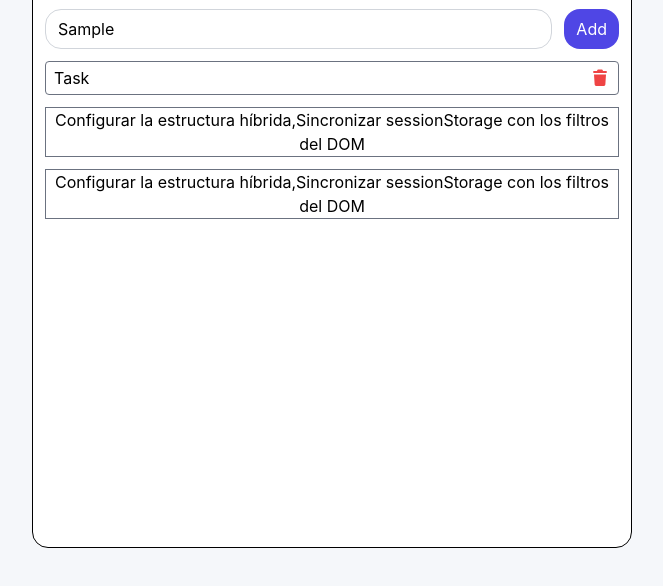
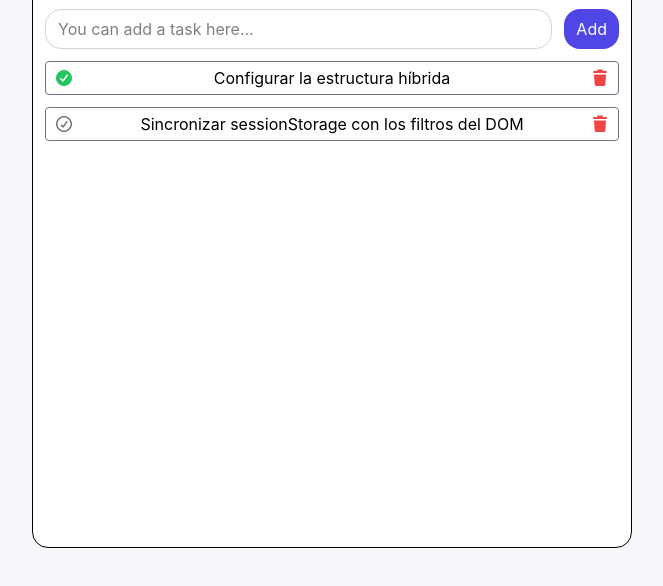
Before and after one commit to Omar-0419/workspace, a website built with Vite: page workspace/index.html in a window 1280 px wide. Both pictures are taken after typing "Sample" into the empty fields and a click on the button "Add". Shown: the part 152-738 px from the top of the page, without its empty margins (308-971 px from the left). Built offline with nearby package versions, Linux system fonts and the light colour scheme; no server answers; data requests are answered from the project's data file.

Commit message:
CRUD completed

```diff
--- a/workspace/index.html
+++ b/workspace/index.html
@@ -12,7 +12,7 @@
       <h1 id="workspaceText" class="text-3xl">Workspace</h1>
       <div class="flex justify-around items-center gap-3">
         <div id="inputAdd" class="w-full h-10 items-center flex px-3 rounded-2xl">
-          <input id="taskInput" type="text" class="w-full h-full rounded-2xl" placeholder="You can add some task here..." required />
+          <input id="taskInput" type="text" class="w-full h-full rounded-2xl" placeholder="You can add a task here..."/>
         </div>
 
         <button id="addBtn" class="bg-amber-200 px-3 py-2 rounded-2xl">Add</button>
@@ -29,6 +29,6 @@
 
 
     </div>
-    <script type="module" src="/src/main.js"></script>
+    <script type="module" src="/src/js/main.js"></script>
   </body>
 </html>
--- /dev/null
+++ b/workspace/src/js/api.js
@@ -0,0 +1,37 @@
+const URL = "http://localhost:3000/tasks"
+
+export async function getTask() {
+    const response = await fetch(URL)
+    const data = await response.json()
+    return data
+}
+
+export async function createTask(task) {
+
+    await fetch(URL, {
+        method: "POST", //say to server "I'm going to create something"
+        headers: {
+            "Content-Type": "application/json" //say to server "I'm sending JSON"
+        },
+
+        body: JSON.stringify(task) //transform the object JS to JSON
+    })
+}
+
+export async function deleteTask(id) {
+    await fetch(`${URL}/${id}`,{
+        method: "DELETE"
+    })
+}
+
+export async function updateTask(id, completed) {
+
+    await fetch (`${URL}/${id}`, {
+        method: "PATCH",
+        headers: {
+            "Content-Type": "application/json"
+        },
+
+        body: JSON.stringify(completed)
+    })
+}
--- /dev/null
+++ b/workspace/src/js/main.js
@@ -0,0 +1,97 @@
+import flattenColorPalette from 'tailwindcss/lib/util/flattenColorPalette'
+import '../style.css'
+import { getTask, createTask, deleteTask, updateTask } from './api'
+
+
+const taskInput = document.getElementById("taskInput")
+const addBtn = document.getElementById("addBtn")
+const listTask = document.getElementById("listTask")
+
+
+
+function renderTasks(tasks) {
+
+    listTask.innerHTML = ""
+
+    tasks.forEach(task => {
+
+        const li = document.createElement("li")
+
+        li.className = "w-full border rounded-sm py-1 flex px-2 text-center justify-between items-center"
+
+        li.innerHTML = `
+            ${task.completed ? '<i id="statusTrue" class="fa-solid fa-circle-check""></i>' : '<i id="statusFalse" class="fa-regular fa-circle-check""></i>'} ${task.title}
+            <i id="deleteBtn" class="fa-solid fa-trash"></i>
+        `
+
+        const deleteBtn = li.querySelector("#deleteBtn")
+
+        li.addEventListener("click", async () => {
+          await updateTask(task.id, {
+            completed: !task.completed // reverse the value
+          })
+
+          const tasks = await getTask()
+
+          renderTasks(tasks)
+
+        })
+
+
+
+        deleteBtn.addEventListener("click", async () => {
+
+            await deleteTask(task.id)
+
+            const tasks = await getTask()
+
+            renderTasks(tasks)
+
+        })
+
+        listTask.appendChild(li)
+
+    })
+
+}
+
+
+
+async function init() {
+
+    const tasks = await getTask()
+
+    renderTasks(tasks)
+
+}
+
+init()
+
+
+
+addBtn.addEventListener("click", async () => {
+
+    if (taskInput.value.trim() === "") {
+
+        alert("You didn't register some task")
+
+    } else {
+
+        const newTask = {
+
+            title: taskInput.value,
+            completed: false
+
+        }
+
+        await createTask(newTask)
+
+        const tasks = await getTask()
+
+        renderTasks(tasks)
+
+        taskInput.value = ""
+
+    }
+
+})
--- a/workspace/src/main.js
+++ /dev/null
@@ -1,34 +0,0 @@
-import './style.css'
-
-async function getData() {
-  const respense = await fetch("http://localhost:3000/tasks")
-  const data = await respense.json()
-
-  return data
-}
-
-const tasks = await getData()
-const addBtn = document.getElementById("addBtn")
-const listTask = document.getElementById("listTask")
-
-const taskNew = document.createElement('li')
-
-const title = tasks.map(task  => { // this variable
-  return task.title
-})
-
-taskNew.textContent = title
-listTask.appendChild(taskNew)
-
-
-addBtn.addEventListener("click", () => {
-  const taskNew = document.createElement('li')
-
-  const title = tasks.map(task  => { // this variable
-  return task.title
-})
-
-
-  taskNew.textContent = title
-  listTask.appendChild(taskNew)
-})
--- a/workspace/src/style.css
+++ b/workspace/src/style.css
@@ -85,3 +85,11 @@
     transform: scale(1.1);
 
 }
+
+#statusFalse{
+    color: var(--text-secondary);
+}
+
+#statusTrue{
+    color: var(--success);
+}
```
